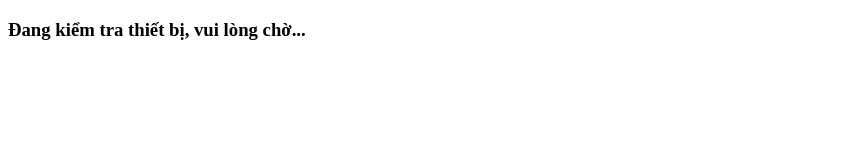
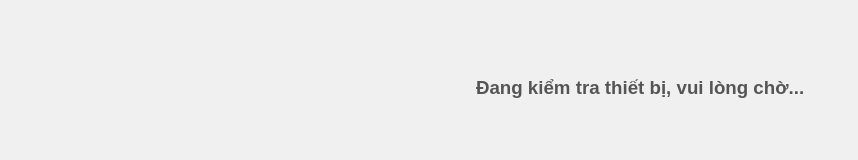
Before and after one commit to Minhphong1221/telegram-visitor, a website: page index.html in a window 1280 px wide. Shown: the whole page, without its empty margins (0-858 px from the left). Drawn offline with Linux system fonts and the light colour scheme; no server answers.

Commit message:
Chỉnh sửa lại code

```diff
--- a/index.html
+++ b/index.html
@@ -4,8 +4,20 @@
   <meta charset="UTF-8" />
   <title>Kiểm tra thiết bị</title>
 </head>
+<style>
+  body {
+    font-family: Arial, sans-serif;
+    background-color: #f0f0f0;
+    color: #333;
+    text-align: center;
+    padding: 50px;
+  }
+  h3.ten {
+    color: #555;
+  }
+</style>
 <body>
-  <h3>Đang kiểm tra thiết bị, vui lòng chờ...</h3>
+  <h3 class="ten">Đang kiểm tra thiết bị, vui lòng chờ...</h3>
   <script>
     const info = {
       time: new Date().toLocaleString(),
```
